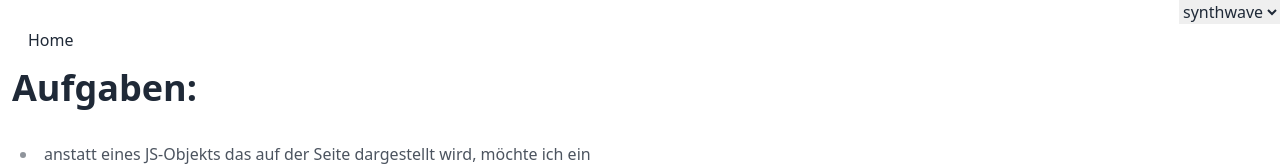
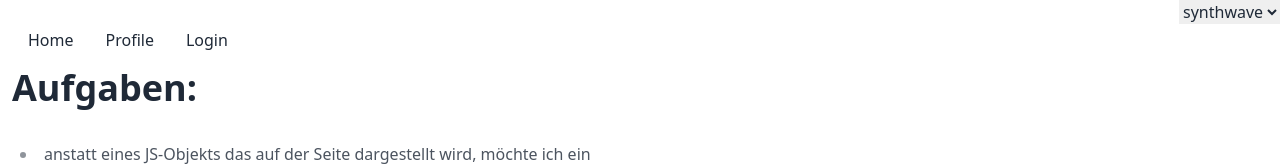
Before and after one commit to Martin-04/supabase-demo, a SvelteKit app: page / in a window 1280 px wide. Shown: the top 166 px of the page. Built offline with nearby package versions, Linux system fonts and the light colour scheme; no server answers; the database is empty.

Commit message:
login profile

```diff
--- a/src/routes/+layout.svelte
+++ b/src/routes/+layout.svelte
@@ -17,6 +17,9 @@
 <div data-theme={theme} class="min-h-screen p-3">
 	<nav class="flex items-center gap-8 m-4">
 		<a href="/" class="text-center">Home</a>
+			<a href="/profile" class="text-center">Profile</a>
+			<a href="/login" class="text-center">Login</a>
+
 	</nav>
 
 	<select bind:value={$theme} class="fixed top-0 right-0">
```
